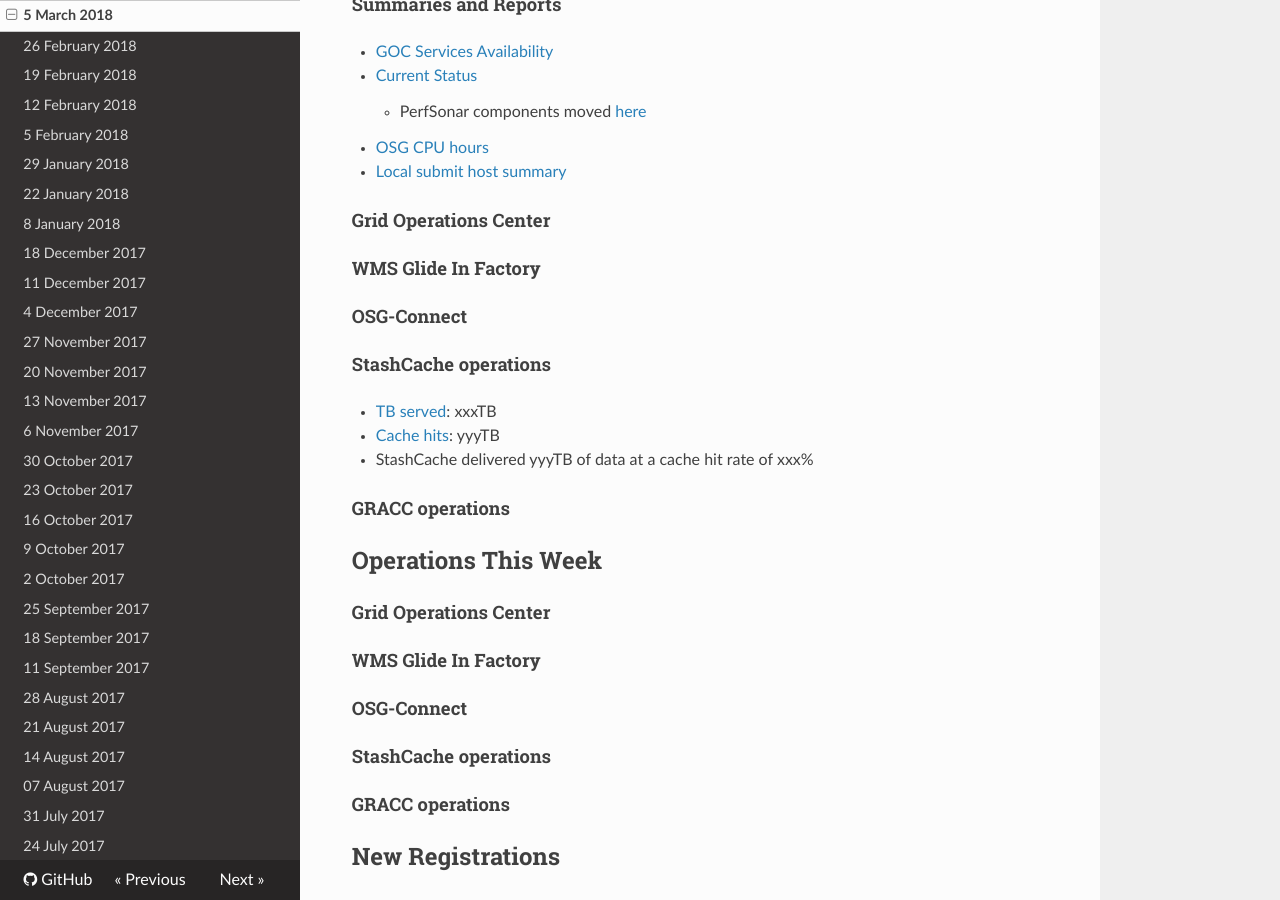
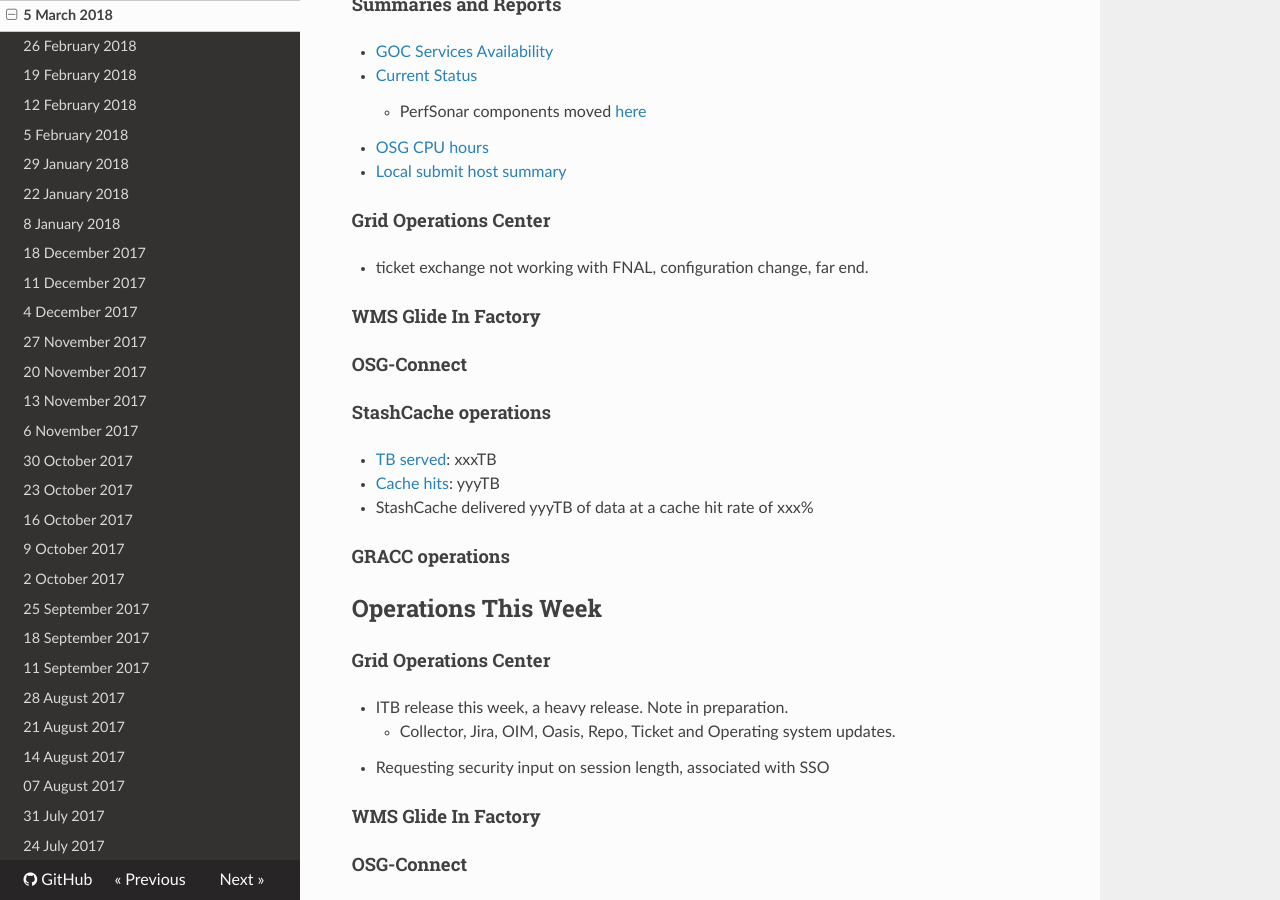
Before and after one commit to osg-htc/operations, an MkDocs documentation site: the page built from docs/WeeklyMinutes/05Mar2018.md, in a window 1280 px wide and 900 px high, scrolled down 339 px. Built offline with MkDocs 1.6.1, drawn with Linux system fonts in a browser that asks for light colours; nearby versions of some CDN libraries; old or Windows-style settings are respelled for this version of MkDocs.

Commit message:
Update 05Mar2018.md

```diff
--- a/docs/WeeklyMinutes/05Mar2018.md
+++ b/docs/WeeklyMinutes/05Mar2018.md
@@ -19,6 +19,7 @@
    * [Local submit host summary](http://osg-flock.grid.iu.edu/overview/)
 
 #### Grid Operations Center
+   * ticket exchange not working with FNAL, configuration change, far end.
 
 #### WMS Glide In Factory
 
@@ -34,6 +35,9 @@
 ## Operations This Week
 
 #### Grid Operations Center
+   * ITB release this week, a heavy release. Note in preparation.
+      * Collector, Jira, OIM, Oasis, Repo, Ticket and Operating system updates.
+   * Requesting security input on session length, associated with SSO
 
 #### WMS Glide In Factory
 
```
